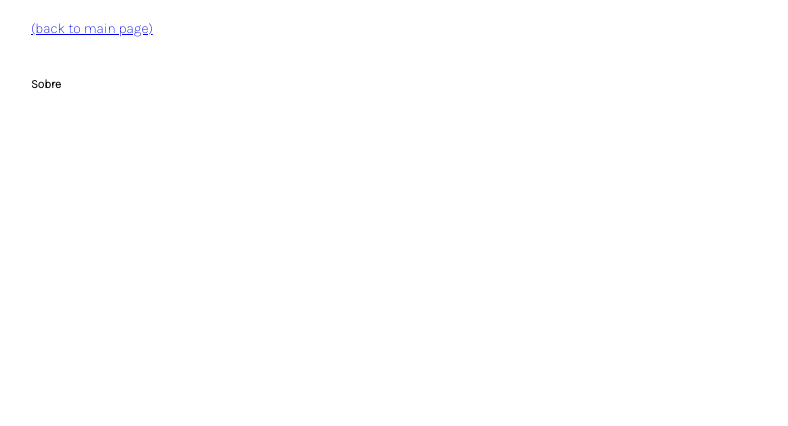
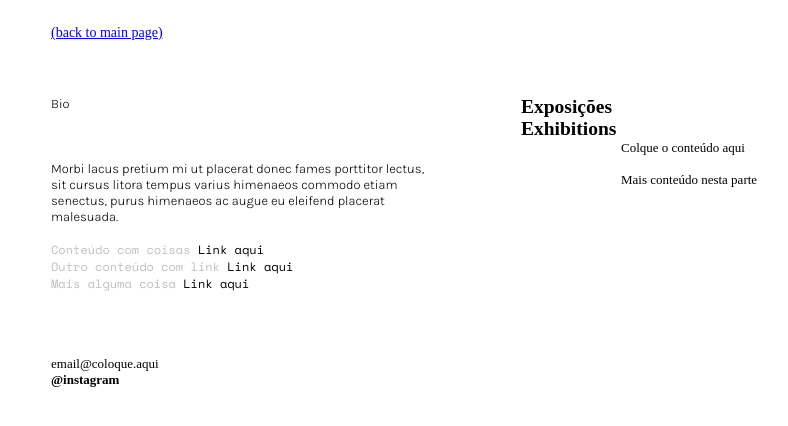
Before and after one commit to kukukaia/portfolioPadrao, a plain HTML site: page about.html in a window 1280 px wide. Shown: the whole page, without its empty margins (49-837 px from the left). Drawn offline with nearby package versions, Linux system fonts and the light colour scheme; a web font is replaced by a local one.

Commit message:
criando o corpo da página about

```diff
--- a/about.html
+++ b/about.html
@@ -16,9 +16,36 @@
                     <li><a href="./index.html">(back to main page)</a></li>
                 </ul>
             </div>
-    </div>
-    <div class="conteudo">
-        <h1>Sobre</h1>
+            <div class="conteudo">
+                <h1>Bio</h1>
+                <p><span id="conteudoPortugues">Morbi lacus pretium mi ut placerat donec fames porttitor lectus, sit cursus litora tempus varius himenaeos commodo etiam senectus, purus himenaeos ac augue eu eleifend placerat malesuada.</span></p>
+                <br>
+                <p><span  id="conteudoIngles">Conteúdo com coisas <a href="#linkAqui">Link aqui</a></span></p>
+                <p><span id="conteudoIngles"> Outro conteúdo com link <a href="#linkAqui">Link aqui</a></spam></p>
+                <p><span id="conteudoIngles"> Mais alguma coisa <a href="#linkAqui">Link aqui</a></span></p>
+                <br><br>
+                <br><br>
+                <div class="conteudo3">
+                    <p>email@coloque.aqui</p>
+                    <p><span id="instagram">@instagram</span></p>
+                </div>
+            </div>
+            <div class="conteudoDireita">
+                <h1 id="portugues">Exposições</h1>
+                <h1 id="ingles">Exhibitions</h1>
+                <p><span id="direita">Colque o conteúdo aqui</span></p>
+                <br>
+                <p><span id="direita">Mais conteúdo nesta parte</span></p>
+                <br>
+                <p><span id="direita"></span></p>
+                <br>
+                <p><span id="direita"></span></p>
+                <br>
+                <p><span id="direita"></span></p>
+                <br>
+                <p><span id="direita"></span></p>
+                <br>
+            </div>
     </div>
 </body>
 </html>
--- a/css/style2.css
+++ b/css/style2.css
@@ -1,14 +1,13 @@
-@import url('https://fonts.googleapis.com/css2?family=Grape+Nuts&family=Karla:wght@200&family=Montserrat:wght@300&family=Rubik+Glitch&family=Titillium+Web:wght@600;700&display=swap');
+@import url('https://fonts.googleapis.com/css2?family=Grape+Nuts&family=Karla:wght@300&family=Montserrat:wght@300&family=Rubik+Glitch&family=Space+Mono&family=Titillium+Web:wght@600;700&display=swap');
 
 *{
     margin: 0;
     padding: 0;
     box-sizing: border-box;
-    font-family: 'Karla', sans-serif;
 }
 nav{
-    margin-top: 20px;
-    margin-left:80px;
+    margin-top: 25px;
+    margin-left: 100px;
     font-size: 14px;
 }
 nav ul{
@@ -16,13 +15,55 @@ nav ul{
 }
 .nav ul li:visited{
     text-decoration: none;
-    color: #000000;
 }
 .conteudo h1{
-    font-size: 12px;
-    padding: 20px;
+    font-family: 'Karla', sans-serif;
+    font-weight: normal;
+    font-style: none;
+    font-size: 13px;
+    margin-top: 50px;
+    margin-bottom: 50px;
 }
 .conteudo{
-    margin:20px;
-    margin-left: 60px;
+    float: left;
+    width: 390px;
+    margin-top: 5px;
+    font-size: 13px;
+    text-align: left;
 }
+.conteudo #conteudoPortugues{
+    font-family: 'Karla', sans-serif;
+}
+.conteudo #conteudoIngles{
+    font-family: 'Space Mono', monospace;
+    font-size: 12px;
+    color: rgb(193, 191, 191);
+}
+.conteudo #conteudoIngles a:link{
+    font-family: 'Space Mono', monospace;
+    color: rgb(0, 0, 0);
+    text-decoration: none;
+    padding: 0;
+}
+.conteudo #conteudoIngles a:visited{
+    font-family: 'Space Mono', monospace;
+    text-decoration: none;
+}
+#instagram {
+    font-weight: bold;
+}
+.conteudoDireita{
+    font-size: 13px;
+    margin-top: 55px;
+    margin-left: 470px;
+}
+.conteudoDireita h1 #ingles{
+    display: flow-root;
+}
+h1 #portugues{
+    font-weight: bold;
+}
+.conteudoDireita #direita{
+    padding-left: 100px;
+    font-size: 13px;
+}
```
